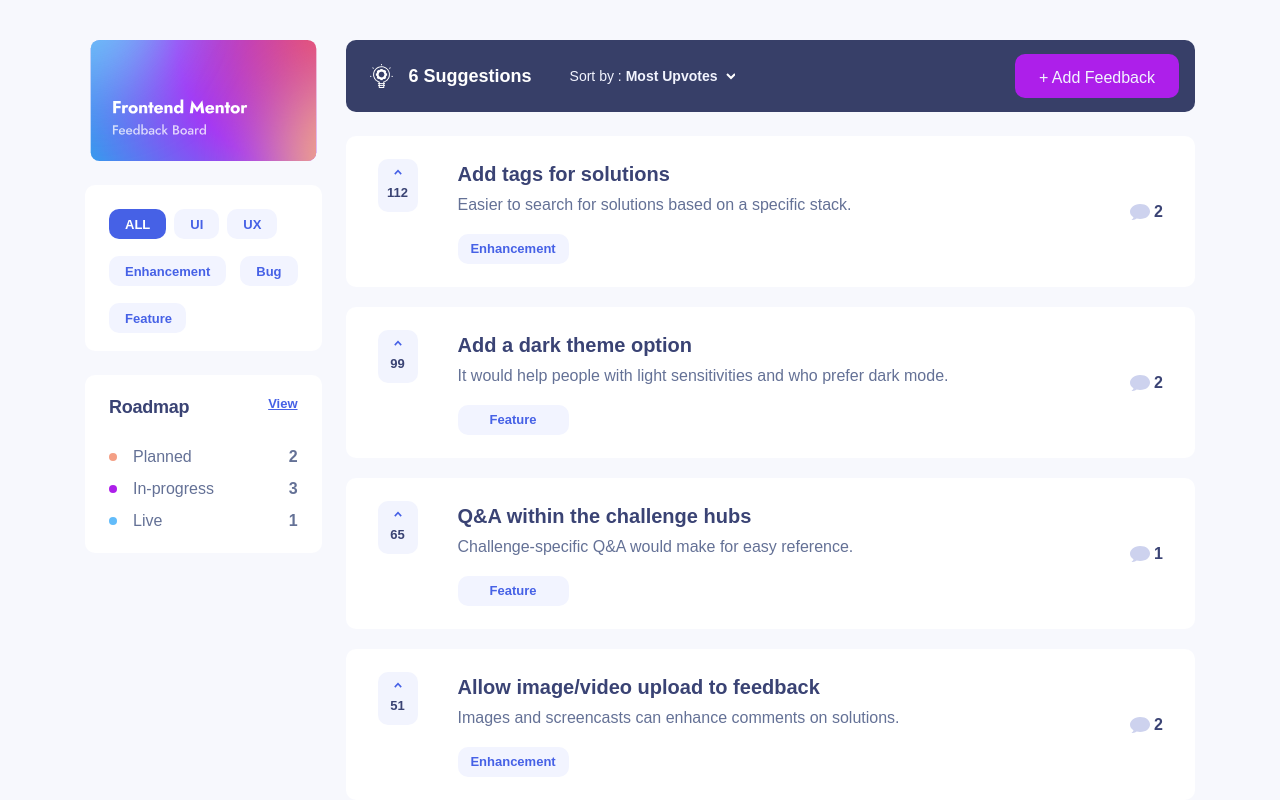
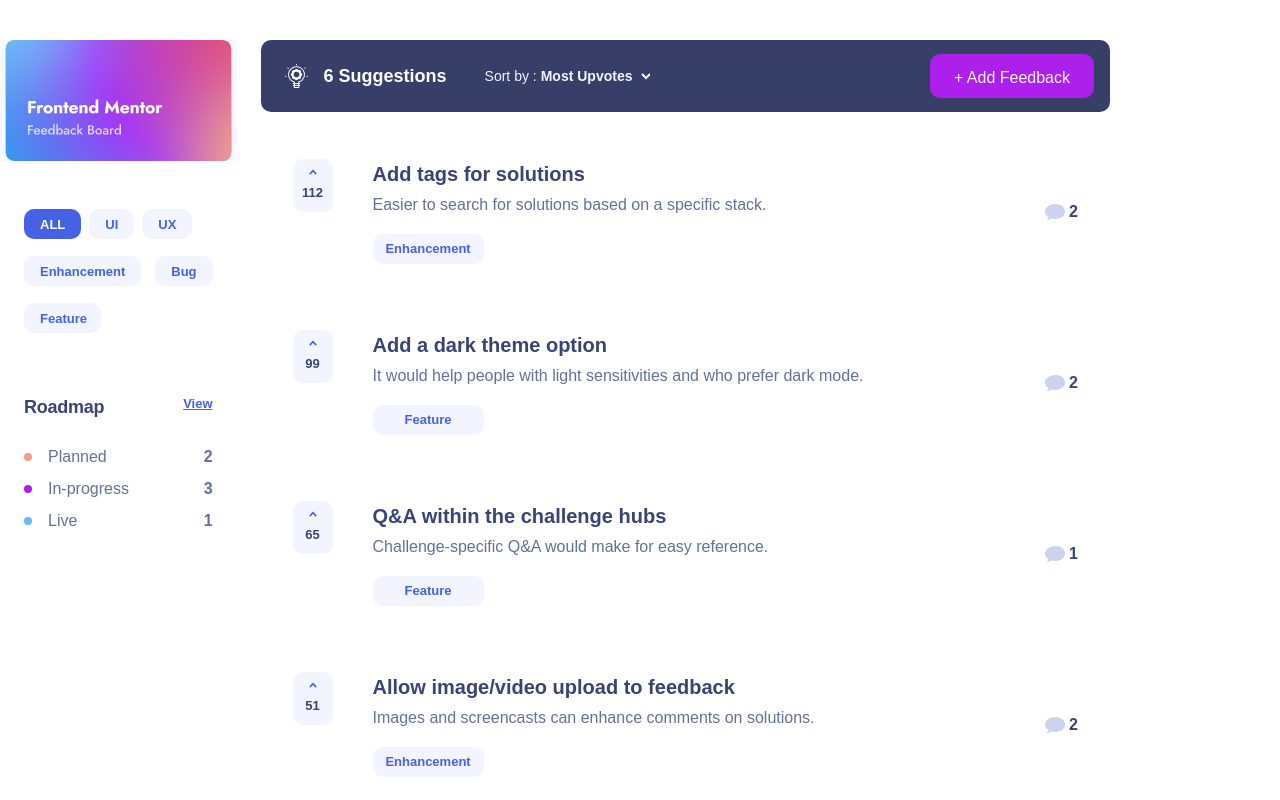
Before and after one commit to Sye-5pace/Product-feedback-app, a Vue app: page / in a window 1280 px wide. Shown: the top 800 px of the page. Built offline with nearby package versions, Linux system fonts and the light colour scheme.

Commit message:
:lipstick: Style: add fade transition from vuetify

```diff
--- a/src/App.vue
+++ b/src/App.vue
@@ -1,9 +1,11 @@
 <template>
-  <main class="flex justify-center w-full min-h-screen p-0 m-0 border-box bg-[#F7F8FD] font-jost">
+  <v-app class="flex justify-center w-full min-h-screen p-0 m-0 border-box bg-[#F7F8FD] font-jost">
     <div class="my-[2.5rem] mobile:m-0 desktop:w-[69.375rem] tablet:w-[43.0625rem] tablet:mx-auto desktop:mx-[p3rem]  flex mobile:w-full">
-      <router-view ></router-view>
+      <v-fade-transition>
+        <router-view ></router-view>
+      </v-fade-transition>
     </div>
-  </main>
+  </v-app>
 </template>
 
 <script setup lang="ts">
```
